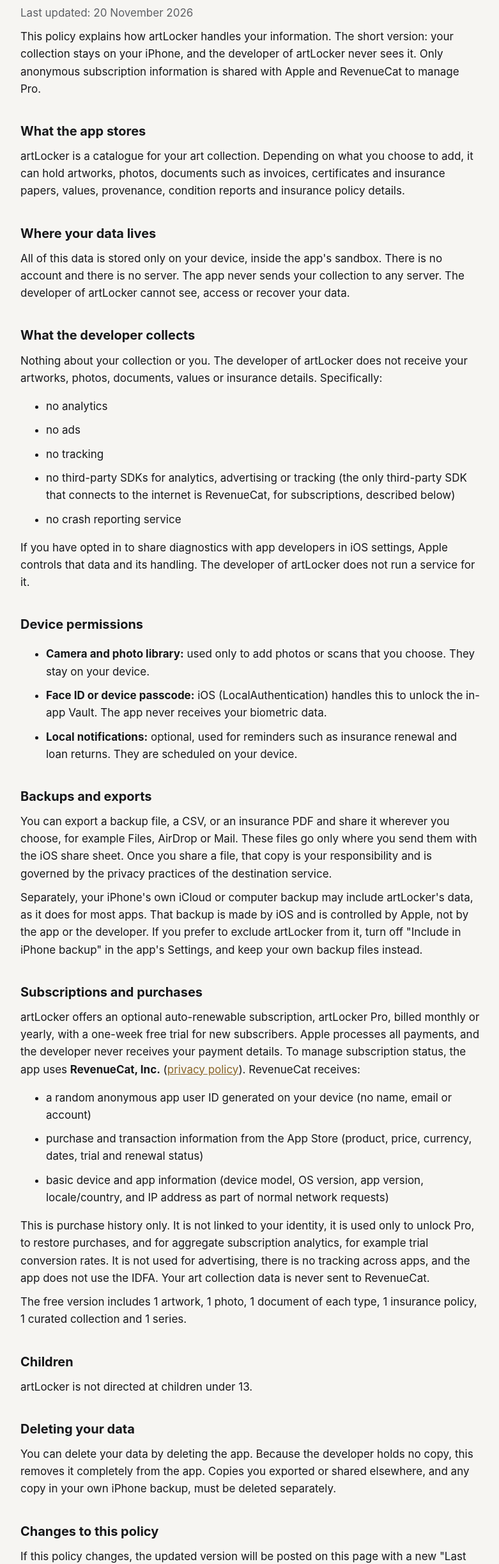
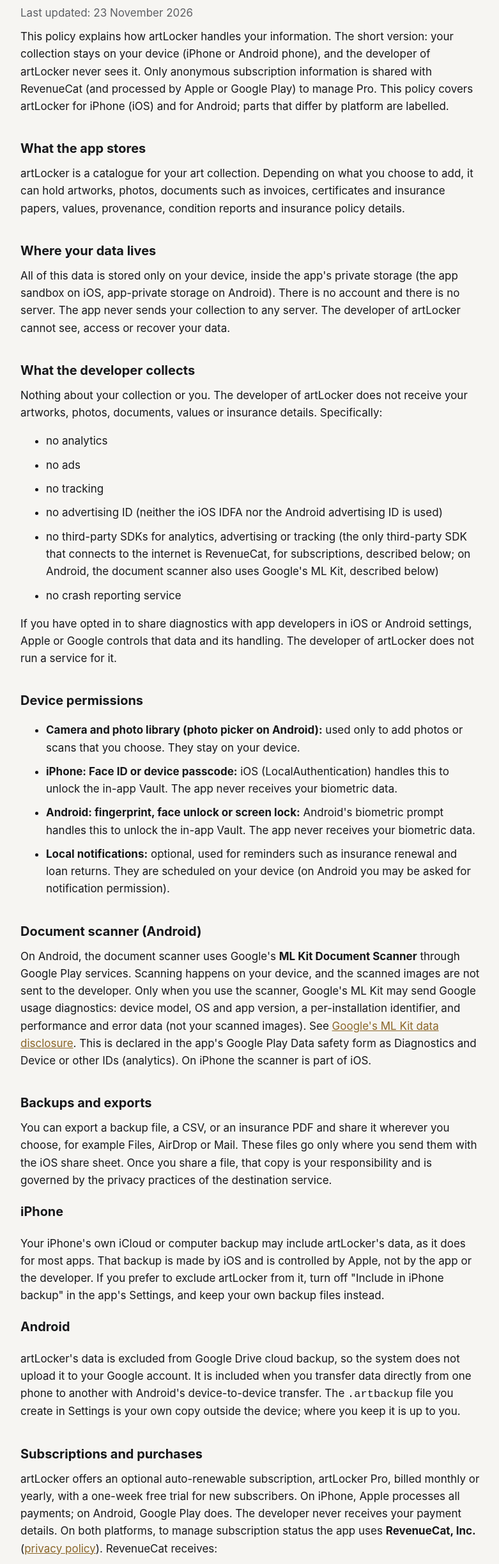
Before and after one commit to LinusWestling/watchLocker, a plain HTML site: page artLocker/privacy/index.html in a window 1280 px wide. Shown: the part 129-2574 px from the top of the page at 64% size, without its empty margins (248-1029 px from the left). Drawn offline with Linux system fonts and the light colour scheme.

Commit message:
artLocker policy: Android sections

```diff
--- a/artLocker/privacy/index.html
+++ b/artLocker/privacy/index.html
@@ -4,44 +4,52 @@
 <body><main>
 <a class="back" href="../">&larr; Back to artLocker</a>
 <h1>Privacy Policy</h1>
-<p class="meta">Last updated: 20 November 2026</p>
-<p>This policy explains how artLocker handles your information. The short version: your collection stays on your iPhone, and the developer of artLocker never sees it. Only anonymous subscription information is shared with Apple and RevenueCat to manage Pro.</p>
+<p class="meta">Last updated: 23 November 2026</p>
+<p>This policy explains how artLocker handles your information. The short version: your collection stays on your device (iPhone or Android phone), and the developer of artLocker never sees it. Only anonymous subscription information is shared with RevenueCat (and processed by Apple or Google Play) to manage Pro. This policy covers artLocker for iPhone (iOS) and for Android; parts that differ by platform are labelled.</p>
 <h2>What the app stores</h2>
 <p>artLocker is a catalogue for your art collection. Depending on what you choose to add, it can hold artworks, photos, documents such as invoices, certificates and insurance papers, values, provenance, condition reports and insurance policy details.</p>
 <h2>Where your data lives</h2>
-<p>All of this data is stored only on your device, inside the app's sandbox. There is no account and there is no server. The app never sends your collection to any server. The developer of artLocker cannot see, access or recover your data.</p>
+<p>All of this data is stored only on your device, inside the app's private storage (the app sandbox on iOS, app-private storage on Android). There is no account and there is no server. The app never sends your collection to any server. The developer of artLocker cannot see, access or recover your data.</p>
 <h2>What the developer collects</h2>
 <p>Nothing about your collection or you. The developer of artLocker does not receive your artworks, photos, documents, values or insurance details. Specifically:</p>
 <ul>
 <li>no analytics</li>
 <li>no ads</li>
 <li>no tracking</li>
-<li>no third-party SDKs for analytics, advertising or tracking (the only third-party SDK that connects to the internet is RevenueCat, for subscriptions, described below)</li>
+<li>no advertising ID (neither the iOS IDFA nor the Android advertising ID is used)</li>
+<li>no third-party SDKs for analytics, advertising or tracking (the only third-party SDK that connects to the internet is RevenueCat, for subscriptions, described below; on Android, the document scanner also uses Google's ML Kit, described below)</li>
 <li>no crash reporting service</li>
 </ul>
-<p>If you have opted in to share diagnostics with app developers in iOS settings, Apple controls that data and its handling. The developer of artLocker does not run a service for it.</p>
+<p>If you have opted in to share diagnostics with app developers in iOS or Android settings, Apple or Google controls that data and its handling. The developer of artLocker does not run a service for it.</p>
 <h2>Device permissions</h2>
 <ul>
-<li><strong>Camera and photo library:</strong> used only to add photos or scans that you choose. They stay on your device.</li>
-<li><strong>Face ID or device passcode:</strong> iOS (LocalAuthentication) handles this to unlock the in-app Vault. The app never receives your biometric data.</li>
-<li><strong>Local notifications:</strong> optional, used for reminders such as insurance renewal and loan returns. They are scheduled on your device.</li>
+<li><strong>Camera and photo library (photo picker on Android):</strong> used only to add photos or scans that you choose. They stay on your device.</li>
+<li><strong>iPhone: Face ID or device passcode:</strong> iOS (LocalAuthentication) handles this to unlock the in-app Vault. The app never receives your biometric data.</li>
+<li><strong>Android: fingerprint, face unlock or screen lock:</strong> Android's biometric prompt handles this to unlock the in-app Vault. The app never receives your biometric data.</li>
+<li><strong>Local notifications:</strong> optional, used for reminders such as insurance renewal and loan returns. They are scheduled on your device (on Android you may be asked for notification permission).</li>
 </ul>
+<h2>Document scanner (Android)</h2>
+<p>On Android, the document scanner uses Google's <strong>ML Kit Document Scanner</strong> through Google Play services. Scanning happens on your device, and the scanned images are not sent to the developer. Only when you use the scanner, Google's ML Kit may send Google usage diagnostics: device model, OS and app version, a per-installation identifier, and performance and error data (not your scanned images). See <a href="https://developers.google.com/ml-kit/android-data-disclosure">Google's ML Kit data disclosure</a>. This is declared in the app's Google Play Data safety form as Diagnostics and Device or other IDs (analytics). On iPhone the scanner is part of iOS.</p>
 <h2>Backups and exports</h2>
 <p>You can export a backup file, a CSV, or an insurance PDF and share it wherever you choose, for example Files, AirDrop or Mail. These files go only where you send them with the iOS share sheet. Once you share a file, that copy is your responsibility and is governed by the privacy practices of the destination service.</p>
-<p>Separately, your iPhone's own iCloud or computer backup may include artLocker's data, as it does for most apps. That backup is made by iOS and is controlled by Apple, not by the app or the developer. If you prefer to exclude artLocker from it, turn off "Include in iPhone backup" in the app's Settings, and keep your own backup files instead.</p>
+<h3>iPhone</h3>
+<p>Your iPhone's own iCloud or computer backup may include artLocker's data, as it does for most apps. That backup is made by iOS and is controlled by Apple, not by the app or the developer. If you prefer to exclude artLocker from it, turn off "Include in iPhone backup" in the app's Settings, and keep your own backup files instead.</p>
+<h3>Android</h3>
+<p>artLocker's data is excluded from Google Drive cloud backup, so the system does not upload it to your Google account. It is included when you transfer data directly from one phone to another with Android's device-to-device transfer. The <code>.artbackup</code> file you create in Settings is your own copy outside the device; where you keep it is up to you.</p>
 <h2>Subscriptions and purchases</h2>
-<p>artLocker offers an optional auto-renewable subscription, artLocker Pro, billed monthly or yearly, with a one-week free trial for new subscribers. Apple processes all payments, and the developer never receives your payment details. To manage subscription status, the app uses <strong>RevenueCat, Inc.</strong> (<a href="https://www.revenuecat.com/privacy">privacy policy</a>). RevenueCat receives:</p>
+<p>artLocker offers an optional auto-renewable subscription, artLocker Pro, billed monthly or yearly, with a one-week free trial for new subscribers. On iPhone, Apple processes all payments; on Android, Google Play does. The developer never receives your payment details. On both platforms, to manage subscription status the app uses <strong>RevenueCat, Inc.</strong> (<a href="https://www.revenuecat.com/privacy">privacy policy</a>). RevenueCat receives:</p>
 <ul>
 <li>a random anonymous app user ID generated on your device (no name, email or account)</li>
-<li>purchase and transaction information from the App Store (product, price, currency, dates, trial and renewal status)</li>
+<li>purchase and transaction information from the App Store or Google Play (product, price, currency, dates, trial and renewal status)</li>
 <li>basic device and app information (device model, OS version, app version, locale/country, and IP address as part of normal network requests)</li>
 </ul>
-<p>This is purchase history only. It is not linked to your identity, it is used only to unlock Pro, to restore purchases, and for aggregate subscription analytics, for example trial conversion rates. It is not used for advertising, there is no tracking across apps, and the app does not use the IDFA. Your art collection data is never sent to RevenueCat.</p>
+<p>This is purchase history only. It is not linked to your identity, it is used only to unlock Pro, to restore purchases, and for aggregate subscription analytics, for example trial conversion rates. It is not used for advertising, there is no tracking across apps, and the app does not use the IDFA or the Android advertising ID. On Android this is declared in the Google Play Data safety form as Purchase history (app functionality, analytics). Your art collection data is never sent to RevenueCat.</p>
 <p>The free version includes 1 artwork, 1 photo, 1 document of each type, 1 insurance policy, 1 curated collection and 1 series.</p>
 <h2>Children</h2>
 <p>artLocker is not directed at children under 13.</p>
 <h2>Deleting your data</h2>
-<p>You can delete your data by deleting the app. Because the developer holds no copy, this removes it completely from the app. Copies you exported or shared elsewhere, and any copy in your own iPhone backup, must be deleted separately.</p>
+<p>artLocker has no account, so there is nothing to delete on a server. To delete your data (iPhone or Android), delete the app <strong>artLocker</strong>: uninstalling it removes all your collection data from the device. On Android: Settings &rarr; Apps &rarr; artLocker &rarr; Uninstall (or touch and hold the app icon and choose Uninstall). Copies you exported or shared elsewhere, <code>.artbackup</code> files, and any copy in your own iPhone or phone-to-phone backup must be deleted separately.</p>
+<p>The only data held outside your device is the anonymous subscription record at RevenueCat (random app user ID and purchase history, no name or email). To have it deleted, email <a href="mailto:linus@fitzapapps.com">linus@fitzapapps.com</a> from any address with the subject "artLocker data deletion" and, if you can, the anonymous app user ID shown in the app's Settings (if it is not shown, say so and we will help). We will request deletion of the record from RevenueCat.</p>
 <h2>Changes to this policy</h2>
 <p>If this policy changes, the updated version will be posted on this page with a new "Last updated" date.</p>
 <h2>Contact</h2>
```
Also changed, not shown: artLocker/index.html (+2 -2 lines), artLocker/support/index.html (+9 -6 lines), artLocker/terms/index.html (+7 -7 lines).
